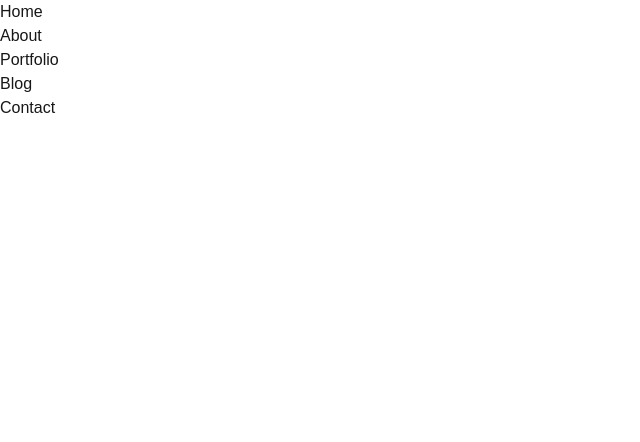
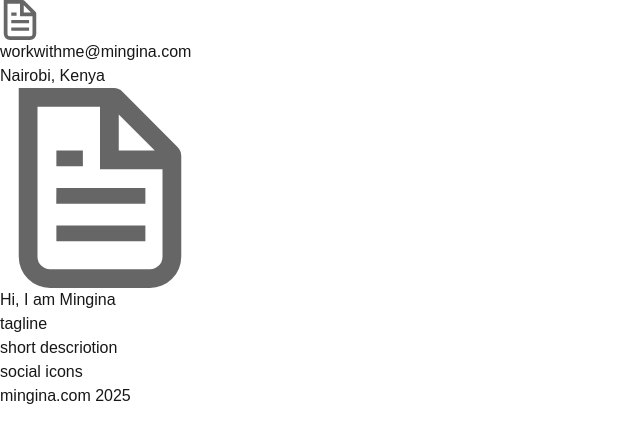
Before and after one commit to mmathea1/mingina.com, a Next.js app: page / in a window 1280 px wide. Shown: the top 442 px of the page, without its empty margins (0-640 px from the left). Built offline with nearby package versions, Linux system fonts and the light colour scheme.

Commit message:
added basic content

```diff
--- a/src/app/page.tsx
+++ b/src/app/page.tsx
@@ -1,22 +1,41 @@
 import { Metadata } from "next";
+import Image from "next/image";
+import minginaLogo from "../../public/images/file.svg";
 
 export const metadata: Metadata = {
-  title: 'Mingina Portfolio',
-  description: 'A portfolio website for Mingina',
+  title: "Mingina Portfolio",
+  description: "A portfolio website for Mingina",
 };
 
 export default function Home() {
   return (
+    <div>
       <main>
         <nav>
+          <Image src={minginaLogo} alt="Mingina Logo" width="40" height="40" />
           <ol>
-        <li>Home</li>
-        <li>About</li>
-        <li>Portfolio</li>
-        <li>Blog</li>
-        <li>Contact</li>
+            <li>workwithme@mingina.com</li>
+            <li>Nairobi, Kenya</li>
           </ol>
         </nav>
+        <section>
+          <div>
+            <Image
+              src={minginaLogo}
+              height={200}
+              width={200}
+              alt="Mingina Profile Picture"
+            />
+          </div>
+          <div>
+            <h1>Hi, I am Mingina</h1>
+            <h2>tagline</h2>
+            <p>short descriotion</p>
+          </div>
+          <div>social icons</div>
+        </section>
       </main>
+      <footer>mingina.com 2025</footer>
+    </div>
   );
 }
```
Lines whose indentation alone changed are shown as unchanged.
